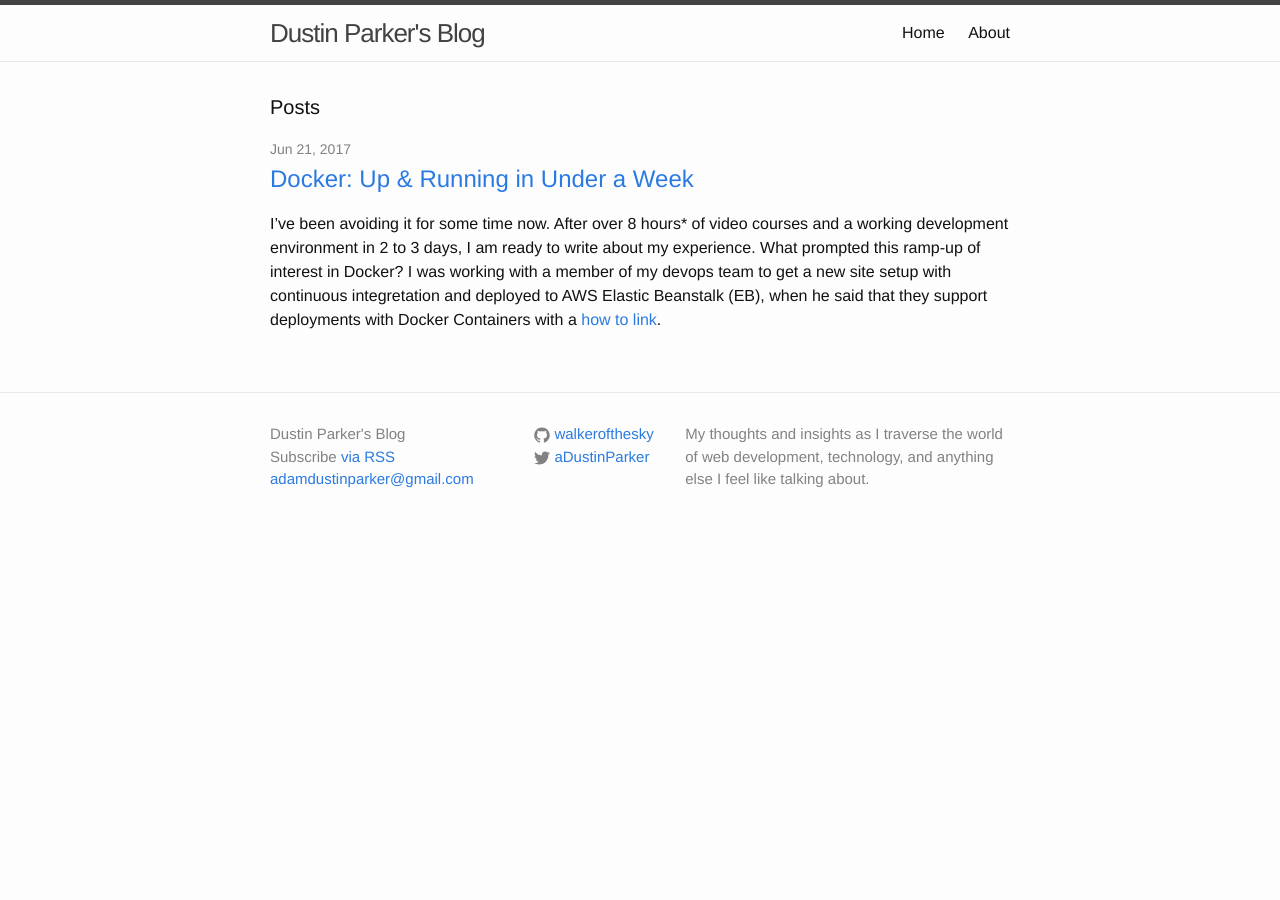
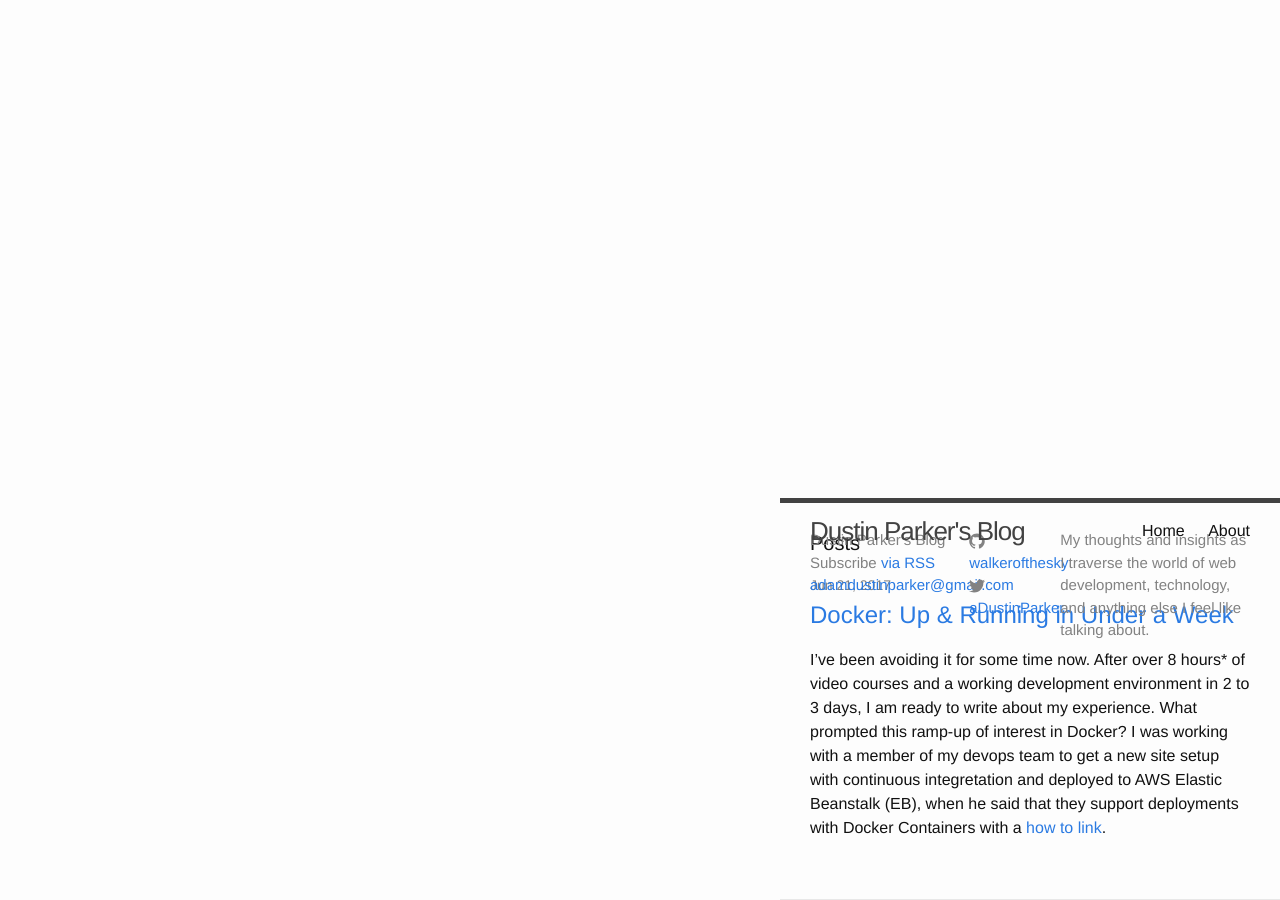
Before and after one commit to walkerofthesky/walkerofthesky.github.io, a Jekyll site: the page built from index.html, in a window 1280 px wide. Built offline with Jekyll 4.4.1, drawn with Linux system fonts in a browser that asks for light colours.

Commit message:
Add grid layout to main content
I haven't tested in many browsers, but I'm going to go with it. Work in progress.

```diff
--- a/_sass/_base.scss
+++ b/_sass/_base.scss
@@ -156,8 +156,6 @@ pre {
  * Wrapper
  */
 .wrapper {
-    max-width: -webkit-calc(#{$content-width} - (#{$spacing-unit} * 2));
-    max-width:         calc(#{$content-width} - (#{$spacing-unit} * 2));
     margin-right: auto;
     margin-left: auto;
     padding-right: $spacing-unit;
@@ -165,8 +163,6 @@ pre {
     @extend %clearfix;
 
     @include media-query($on-laptop) {
-        max-width: -webkit-calc(#{$content-width} - (#{$spacing-unit}));
-        max-width:         calc(#{$content-width} - (#{$spacing-unit}));
         padding-right: $spacing-unit / 2;
         padding-left: $spacing-unit / 2;
     }
--- a/_sass/_layout.scss
+++ b/_sass/_layout.scss
@@ -1,9 +1,27 @@
+html { height: 100%; }
+
+body {
+    display: grid;
+    grid: auto 1fr auto / 1fr repeat(3, 30%) 1fr;
+    grid-template-areas:
+        "header header header header header"
+        ". content content content ."
+        "footer footer footer footer footer";
+    grid-gap: 10px 10px;
+    min-height: 100%;
+
+    @media screen and (min-width: $on-laptop) {
+        grid: auto 1fr auto / 1fr repeat(3, 15em) 1fr;
+    }
+}
+
 /**
  * Site header
  */
 .site-header {
     border-top: 5px solid $grey-color-dark;
     border-bottom: 1px solid $grey-color-light;
+    grid-area: header;
     min-height: 56px;
 
     // Positioning context for the mobile navigation icon
@@ -99,6 +117,7 @@
  */
 .site-footer {
     border-top: 1px solid $grey-color-light;
+    grid-area: footer;
     padding: $spacing-unit 0;
 }
 
@@ -168,6 +187,7 @@
  * Page content
  */
 .page-content {
+    grid-area: content;
     padding: $spacing-unit 0;
 }
 
--- a/css/main.scss
+++ b/css/main.scss
@@ -29,7 +29,6 @@ $on-palm:          600px;
 $on-laptop:        800px;
 
 
-
 // Use media queries like this:
 // @include media-query($on-palm) {
 //     .wrapper {
```
